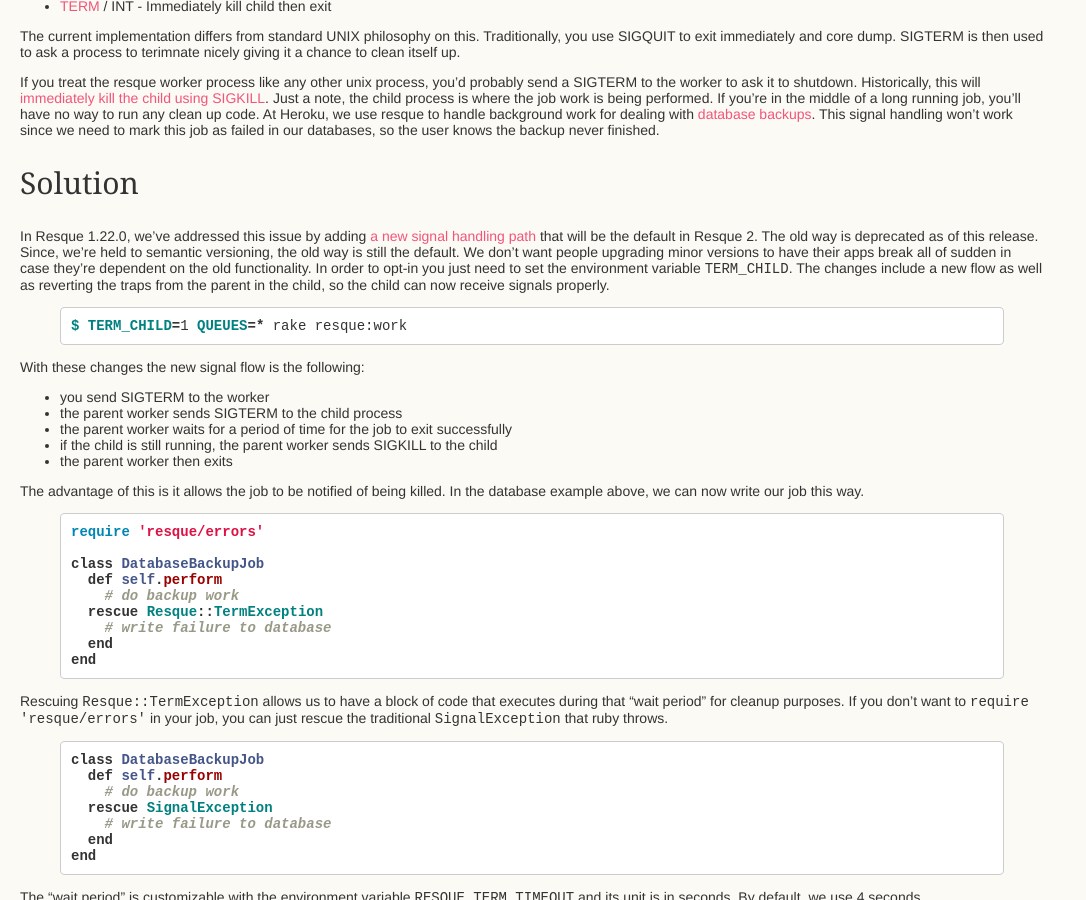
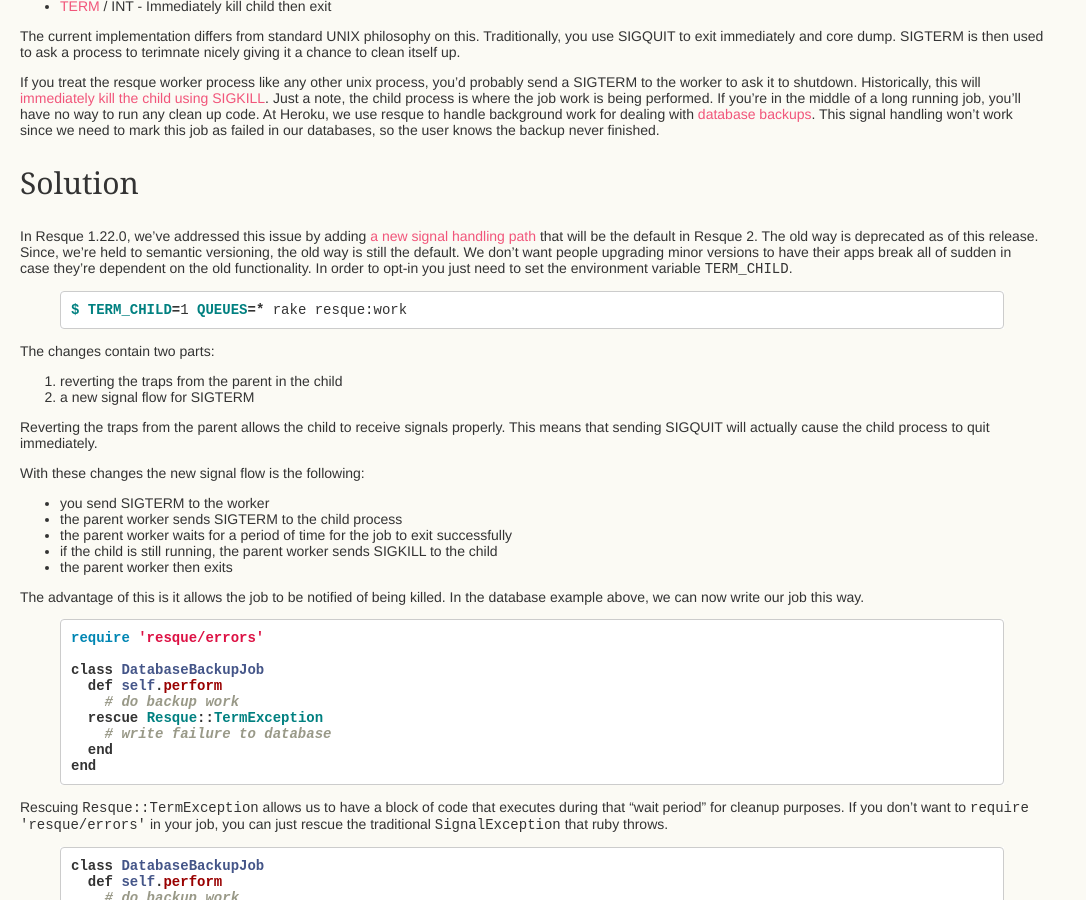
Before and after one commit to hone/wornpath, a Jekyll site: the page built from _posts/2012-08-04-resque-signals.md, in a window 1280 px wide and 900 px high, scrolled down 433 px. Shown: the whole window, without its empty margins (0-1086 px from the left). Built offline with Jekyll 4.4.1, drawn with Linux system fonts in a browser that asks for light colours; Markdown is read by kramdown in place of the engine named in the settings; comment, search, counter and statistics services are not loaded.

Commit message:
talk about the traps in more detail

```diff
--- a/_posts/2012-08-04-resque-signals.md
+++ b/_posts/2012-08-04-resque-signals.md
@@ -20,11 +20,17 @@ If you treat the resque worker process like any other unix process, you'd probab
 
 ## Solution
 
-In Resque 1.22.0, we've addressed this issue by adding [a new signal handling path](https://github.com/defunkt/resque/blob/de26a891253be9f9642685918cb0e81f16ff992c/lib/resque/worker.rb#L349-366) that will be the default in Resque 2. The old way is deprecated as of this release. Since, we're held to semantic versioning, the old way is still the default. We don't want people upgrading minor versions to have their apps break all of sudden in case they're dependent on the old functionality. In order to opt-in you just need to set the environment variable `TERM_CHILD`. The changes include a new flow as well as reverting the traps from the parent in the child, so the child can now receive signals properly.
+In Resque 1.22.0, we've addressed this issue by adding [a new signal handling path](https://github.com/defunkt/resque/blob/de26a891253be9f9642685918cb0e81f16ff992c/lib/resque/worker.rb#L349-366) that will be the default in Resque 2. The old way is deprecated as of this release. Since, we're held to semantic versioning, the old way is still the default. We don't want people upgrading minor versions to have their apps break all of sudden in case they're dependent on the old functionality. In order to opt-in you just need to set the environment variable `TERM_CHILD`.
 
 {% highlight sh %}
 $ TERM_CHILD=1 QUEUES=* rake resque:work
 {% endhighlight %}
+
+The changes contain two parts:
+1. reverting the traps from the parent in the child
+2. a new signal flow for SIGTERM
+
+Reverting the traps from the parent allows the child to receive signals properly. This means that sending SIGQUIT will actually cause the child process to quit immediately.
 
 With these changes the new signal flow is the following:
 
```
